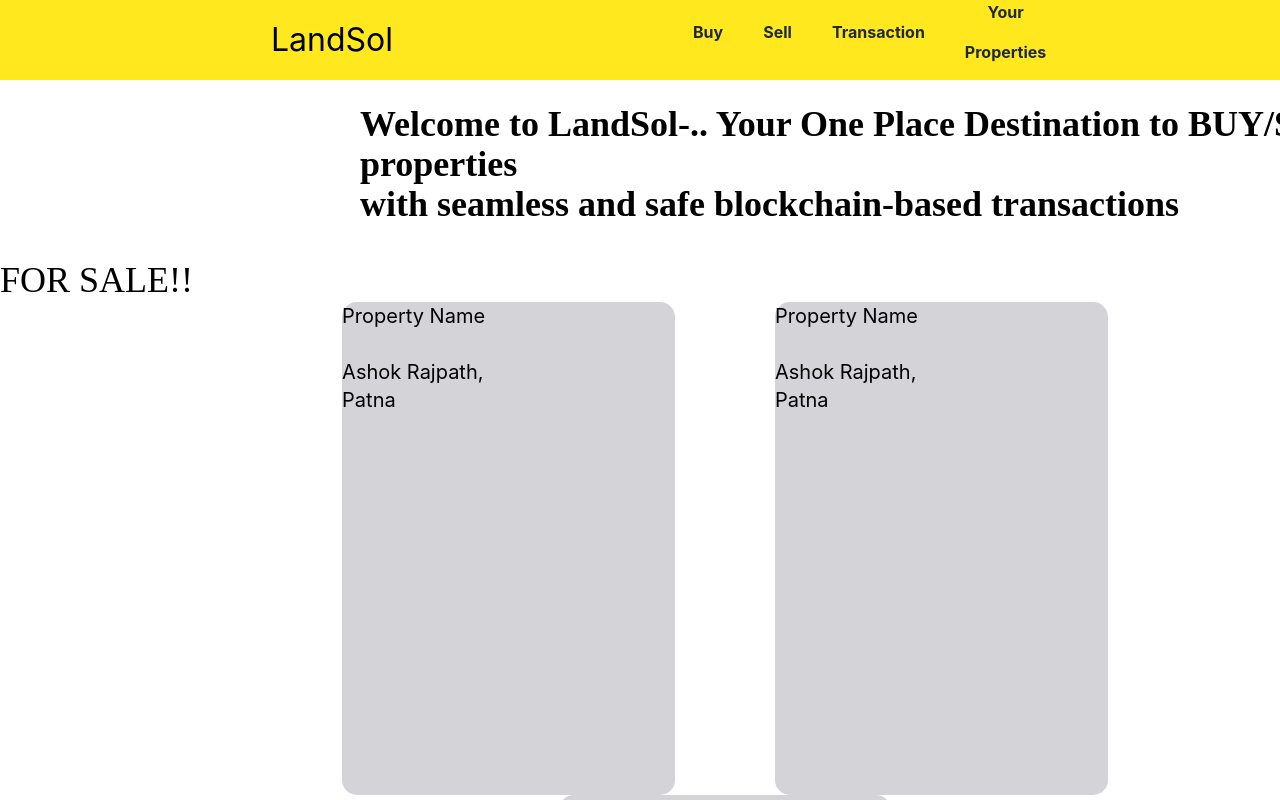
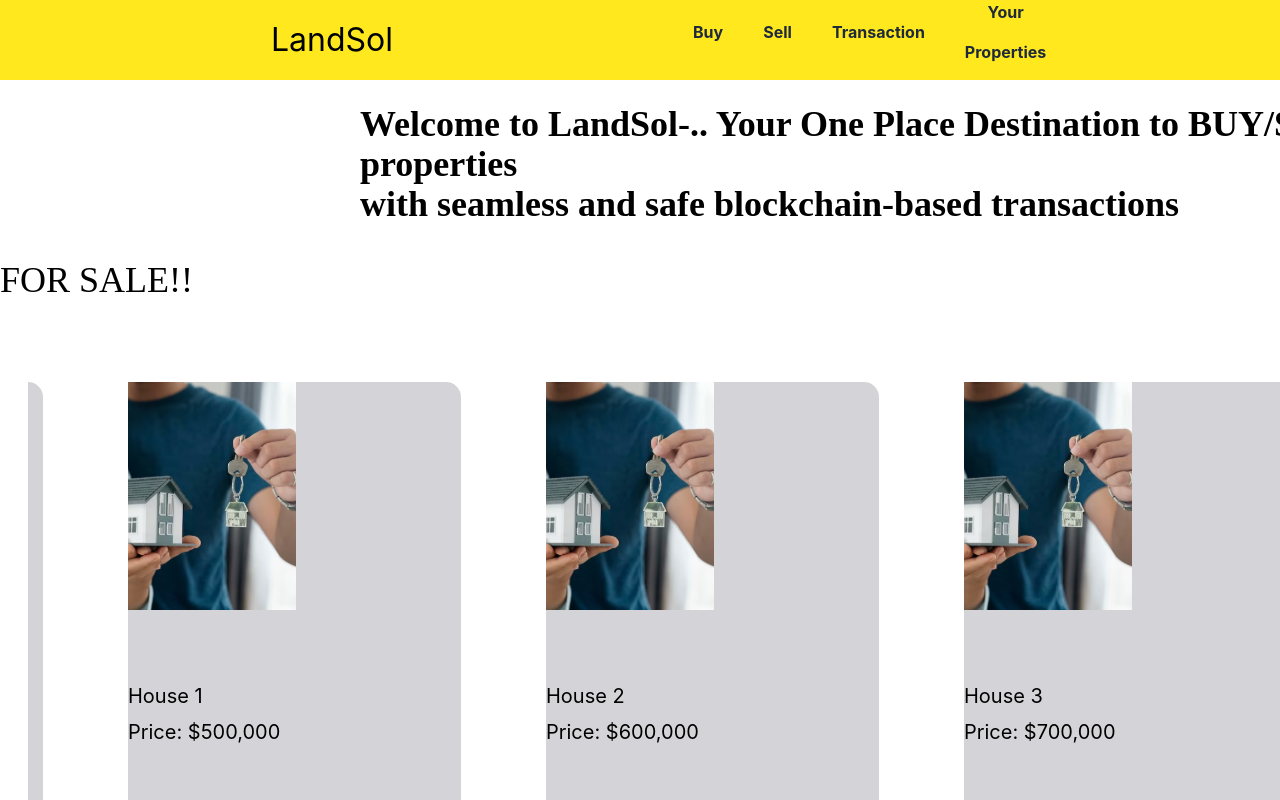
Before and after one commit to nikhil94058/HackoFest, a React (Create React App) app in the folder client/: page / in a window 1280 px wide. Shown: the top 800 px of the page. Built offline with nearby package versions, Linux system fonts and the light colour scheme.

Commit message:
Slider Added

```diff
--- a/client/package.json
+++ b/client/package.json
@@ -11,7 +11,9 @@
     "react-dom": "^18.2.0",
     "react-router-dom": "^6.22.3",
     "react-scripts": "5.0.1",
+    "react-slick": "^0.30.2",
     "react-toastify": "^10.0.5",
+    "slick-carousel": "^1.8.1",
     "web-vitals": "^2.1.4"
   },
   "scripts": {
--- a/client/src/components/Card.js
+++ b/client/src/components/Card.js
@@ -1,13 +1,26 @@
-import React from 'react'
+import React from 'react';
 
-const Card = () => {
+
+
+const Card = ({ name, location, image, price }) => {
+
   return (
-    <div>
-      <div className="w-[332.93px] h-[492.45px] bg-zinc-300 rounded-[15px] ml-[100px]" >
-        <div className="w-[167.56px] h-[87.23px] text-black text-xl font-normal font-['Inter']">Property Name<br /><br />Ashok Rajpath, Patna</div>
+    <div className="w-[332.93px] h-[492.45px] bg-zinc-300 rounded-[15px] ml-[100px]">
+      <div className="w-[167.56px] h-[87.23px] text-black text-xl font-normal font-['Inter']">
+
+        <img src='/assets/Rectangle 18.svg' alt={name} className="w-full" />
+        <br /><br />
+        <div className="flex flex-col mt-4">
+          <div>
+            <div>{name}</div>
+            <div>{location}</div>
+          </div>
+          <div className="mt-2">Price: {price}</div>
+        </div>
       </div>
+
     </div>
-  )
-}
+  );
+};
 
-export default Card
+export default Card;
--- a/client/src/components/Hero.js
+++ b/client/src/components/Hero.js
@@ -1,13 +1,17 @@
 import React from 'react';
 import Card from './Card';
+import "slick-carousel/slick/slick.css";
+import "slick-carousel/slick/slick-theme.css";
+
+import SliderC from './SliderC';
 
 const Hero = ({ data }) => {
   // Assuming data contains information about cards
   // For now, let's create some dummy data
   const dummyData = [
-    { id: 1, name: 'House 1', price: '$500,000' },
-    { id: 2, name: 'House 2', price: '$600,000' },
-    { id: 3, name: 'House 3', price: '$700,000' }
+    { id: 1, location: 'House 1', price: '$500,000' },
+    { id: 2, location: 'House 2', price: '$600,000' },
+    { id: 3, location: 'House 3', price: '$700,000' }
   ];
 
   return (
@@ -25,12 +29,7 @@ const Hero = ({ data }) => {
         <div className="w-[390.23px] h-[42.21px] text-black text-4xl font-normal font-['Inika']">FOR SALE!!</div>
       </div>
 
-      <div className="flex flex-wrap justify-center ml-[70px]">
-        {/* Mapping through dummyData to render Card components */}
-        {dummyData.map((item) => (
-          <Card key={item.id} name={item.name} price={item.price} />
-        ))}
-      </div>
+      <SliderC />
     </div>
   );
 };
--- /dev/null
+++ b/client/src/components/SliderC.js
@@ -0,0 +1,66 @@
+import React from "react";
+import Slider from "react-slick";
+import Card from "./Card";
+
+export default function SliderC() {
+  const Data = [
+    { id: 1, location: 'House 1', price: '$500,000' },
+    { id: 2, location: 'House 2', price: '$600,000' },
+    { id: 3, location: 'House 3', price: '$700,000' }
+  ];
+  var settings = {
+    dots: true,
+    infinite: true,
+    speed: 500,
+    slidesToShow: 3,
+    slidesToScroll: 1,
+  };
+  return (
+    <div className='mt-20 ml-7'>
+      <Slider {...settings}>
+        {Data.map((item) => (
+          <Card key={item.id} location={item.location} price={item.price} />
+        ))}
+      </Slider>
+    </div>
+  );
+}
+
+
+
+{/*import React from 'react'
+import Slider from "react-slick";
+import "slick-carousel/slick/slick.css";
+import "slick-carousel/slick/slick-theme.css";
+import Card from './Card';
+const SliderC = () => {
+  const dummyData = [
+    { id: 1, location: 'House 1', price: '$500,000' },
+    { id: 2, location: 'House 2', price: '$600,000' },
+    { id: 3, location: 'House 3', price: '$700,000' }
+  ];
+  const settings = {
+    dots: true,
+    infinite: true,
+    speed: 500,
+    slidesToShow: 1,
+    slidesToScroll: 1
+  };
+  return (
+    <div>
+      <Slider {...settings}>
+        <div className="flex  ml-[70px]">
+
+          {dummyData.map((item) => (
+            <Card key={item.id} location={item.location} price={item.price} />
+          ))}
+        </div>
+      </Slider>
+    </div>
+  )
+}
+
+
+
+export default SliderC
+*/}
--- a/package.json
+++ b/package.json
@@ -6,6 +6,7 @@
     "tailwindcss": "^3.4.3"
   },
   "dependencies": {
-    "@auth0/auth0-react": "^2.2.4"
+    "@auth0/auth0-react": "^2.2.4",
+    "react-slick": "^0.30.2"
   }
 }
```
Also changed, not shown: 2 other files (tests, documents, lock files or other folders).
